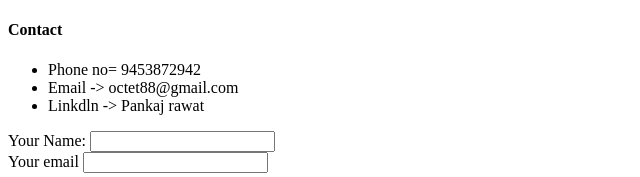
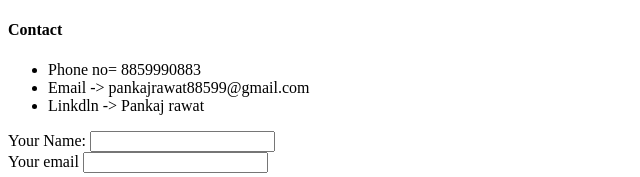
Before and after one commit to Pankaj-0-4/cv, a plain HTML site: page contactdeatil.html in a window 1280 px wide. Shown: the top 177 px of the page, 0-640 px from the left. Drawn offline with Linux system fonts and the light colour scheme.

Commit message:
contactdeatil.html

```diff
--- a/contactdeatil.html
+++ b/contactdeatil.html
@@ -8,8 +8,8 @@
 <body>
     <h4>Contact</h4>
     <ul>
-        <li>Phone no= 9453872942</li>
-        <li>Email -> octet88@gmail.com</li>
+        <li>Phone no= 8859990883</li>
+        <li>Email -> pankajrawat88599@gmail.com</li>
         <li>Linkdln -> Pankaj rawat</li>
     </ul>
     <form action="mailto:octetpubh945@gmail.com" method="post"enctype="text/plain">
```
